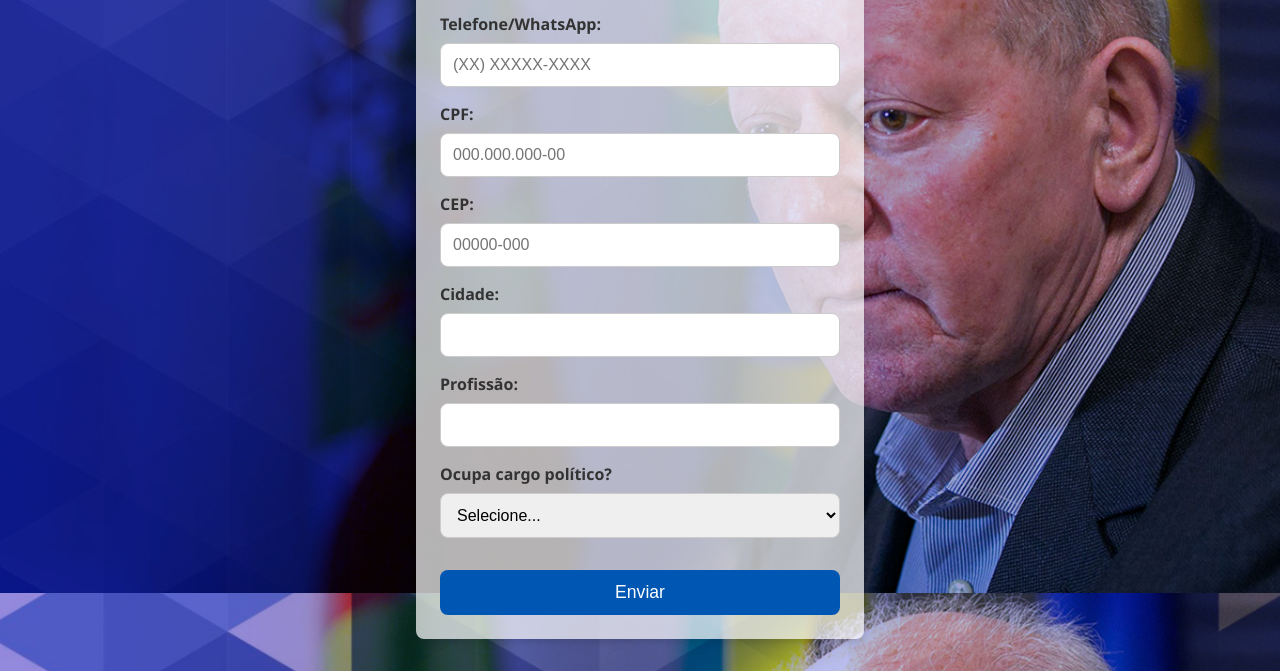
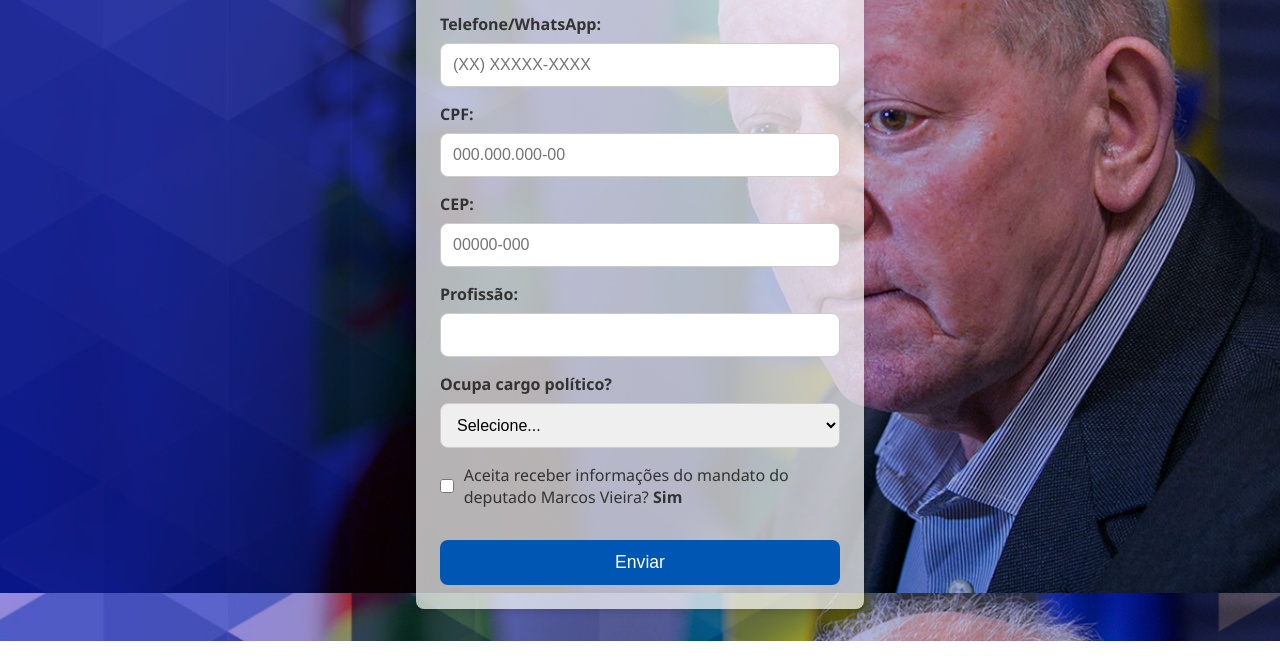
Before and after one commit to designativa07/cadastro_mv, a website: page index.html in a window 1280 px wide. Shown: the part 207-878 px from the top of the page. After the commit the page ends 848 px from the top, so only its background shows below. Drawn offline with Linux system fonts and the light colour scheme.

Commit message:
formulario update

```diff
--- a/index.html
+++ b/index.html
@@ -102,6 +102,26 @@
             max-width: 250px;
             height: auto;
         }
+
+        .checkbox-group {
+            display: flex;
+            align-items: center;
+            gap: 10px;
+            margin-bottom: 1rem;
+        }
+
+        .checkbox-group input[type="checkbox"] {
+            width: 20px;
+            height: 20px;
+            cursor: pointer;
+            margin: 0;
+        }
+
+        .checkbox-group label {
+            margin-bottom: 0;
+            cursor: pointer;
+            font-weight: 500;
+        }
     </style>
 </head>
 
@@ -132,10 +152,6 @@
                 <input type="text" id="cep" name="cep" placeholder="00000-000" required>
             </div>
 
-            <div class="form-group">
-                <label for="cidade">Cidade:</label>
-                <input type="text" id="cidade" name="cidade" required>
-            </div>
 
             <div class="form-group">
                 <label for="profissao">Profissão:</label>
@@ -154,6 +170,12 @@
             <div class="form-group hidden" id="cargoGroup">
                 <label for="cargoPolitico">Qual cargo?</label>
                 <input type="text" id="cargoPolitico" name="cargoPolitico">
+            </div>
+
+            <div class="checkbox-group">
+                <input type="checkbox" id="aceitaInformacoes" name="aceitaInformacoes" value="sim">
+                <label for="aceitaInformacoes">Aceita receber informações do mandato do deputado Marcos Vieira?
+                    <strong>Sim</strong></label>
             </div>
 
             <button type="submit">Enviar</button>
```
Also changed, not shown: admin.html (+2 -2 lines), server.js (+5 -4 lines), 1 other file.
